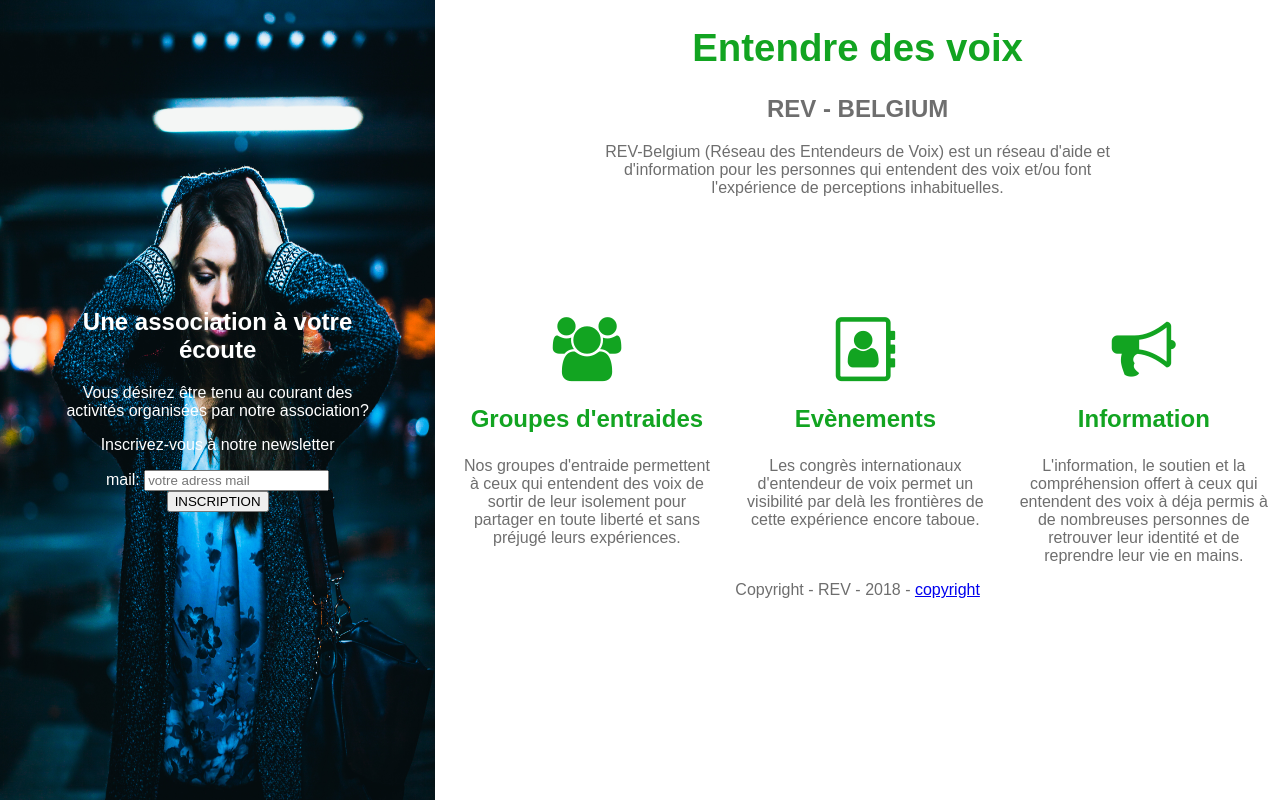
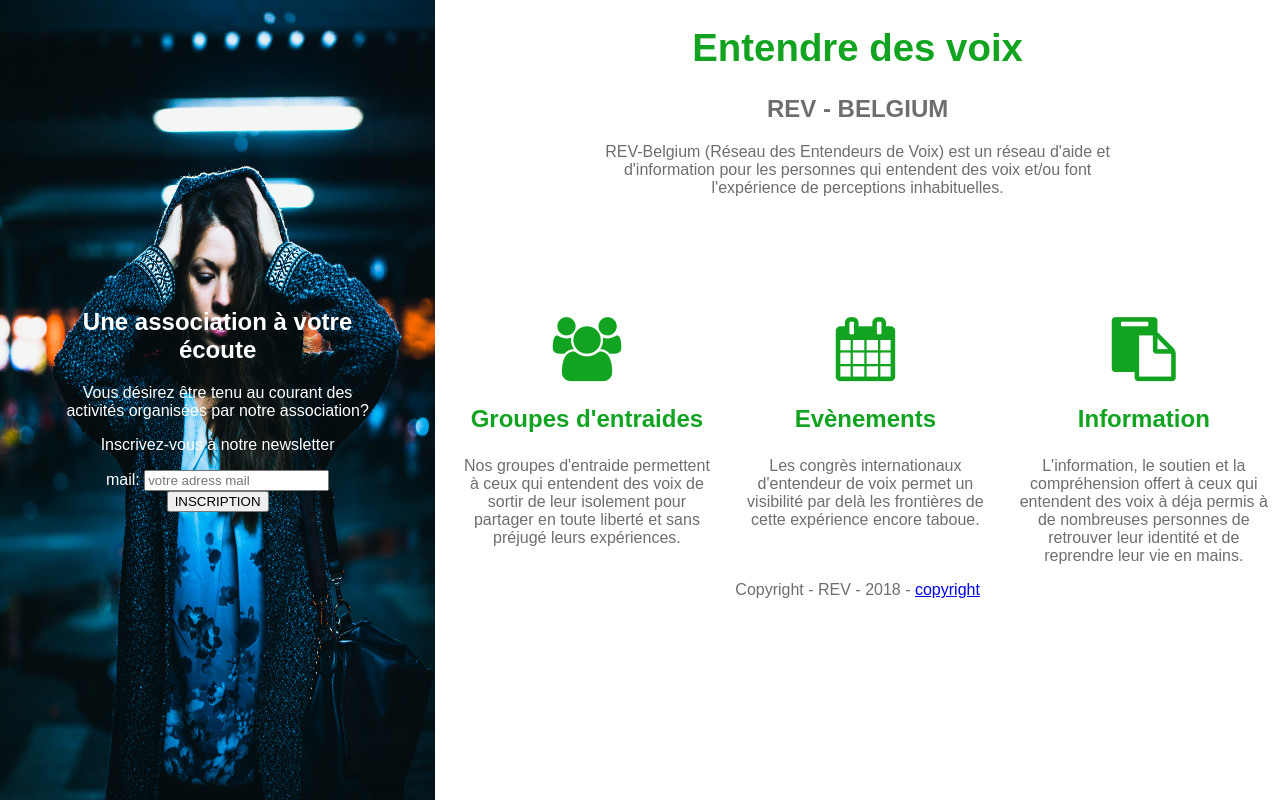
Before and after one commit to Ezaaii/filrouge-rev-belgium, a PHP site: page / in a window 1280 px wide. Run offline with PHP 8.4, Linux system fonts and the light colour scheme.

Commit message:
balises head

```diff
--- a/Phase 2 - Design de la solution one-pager V2/onepage_v2/index.php
+++ b/Phase 2 - Design de la solution one-pager V2/onepage_v2/index.php
@@ -13,10 +13,11 @@ if ($_SERVER['REQUEST_METHOD'] == 'POST') {
 <html>
 <head>
     <meta charset="utf-8">
-    <title></title>
+    <title>Les entendeus de voie</title>
     <link rel="stylesheet" href="font-awesome-4.7.0/css/font-awesome.min.css">
     <link rel="stylesheet" href="style.css">
     <title>Les entendeur</title>
+    <meta name="viewport" content="width=device-width, initial-scale=1.0, shrink-to-fit=no">
     <!-- Global site tag (gtag.js) - Google Analytics -->
     <script async src="https://www.googletagmanager.com/gtag/js?id=UA-113111411-1"></script>
     <script>
@@ -82,7 +83,7 @@ if ($_SERVER['REQUEST_METHOD'] == 'POST') {
             </p>
         </div>
         <div class="block">
-            <i class="i fa  fa-address-book-o" aria-hidden="true"></i>
+            <i class="i fa  fa-calendar" aria-hidden="true"></i>
             <h3>Evènements</h3>
             <p>
                 Les congrès internationaux d'entendeur de voix permet un visibilité par delà les frontières de cette
@@ -90,7 +91,7 @@ if ($_SERVER['REQUEST_METHOD'] == 'POST') {
             </p>
         </div>
         <div class="block">
-            <i class="fa i fa-bullhorn" aria-hidden="true"></i>
+            <i class="fa i fa-clipboard" aria-hidden="true"></i>
             <h3>Information</h3>
             <p>
                 L'information, le soutien et la compréhension offert à ceux qui entendent des voix à déja permis à de
@@ -99,7 +100,7 @@ if ($_SERVER['REQUEST_METHOD'] == 'POST') {
         </div>
     </div>
 
-    <span>Copyright - REV - 2018 -  <a href="#">copyright</a></span>
+    <span class="copyright">Copyright - REV - 2018 -  <a href="#">copyright</a></span>
 </div>
 <script type="text/javascript">
     let msg = document.querySelector(".messageDiv");
```
